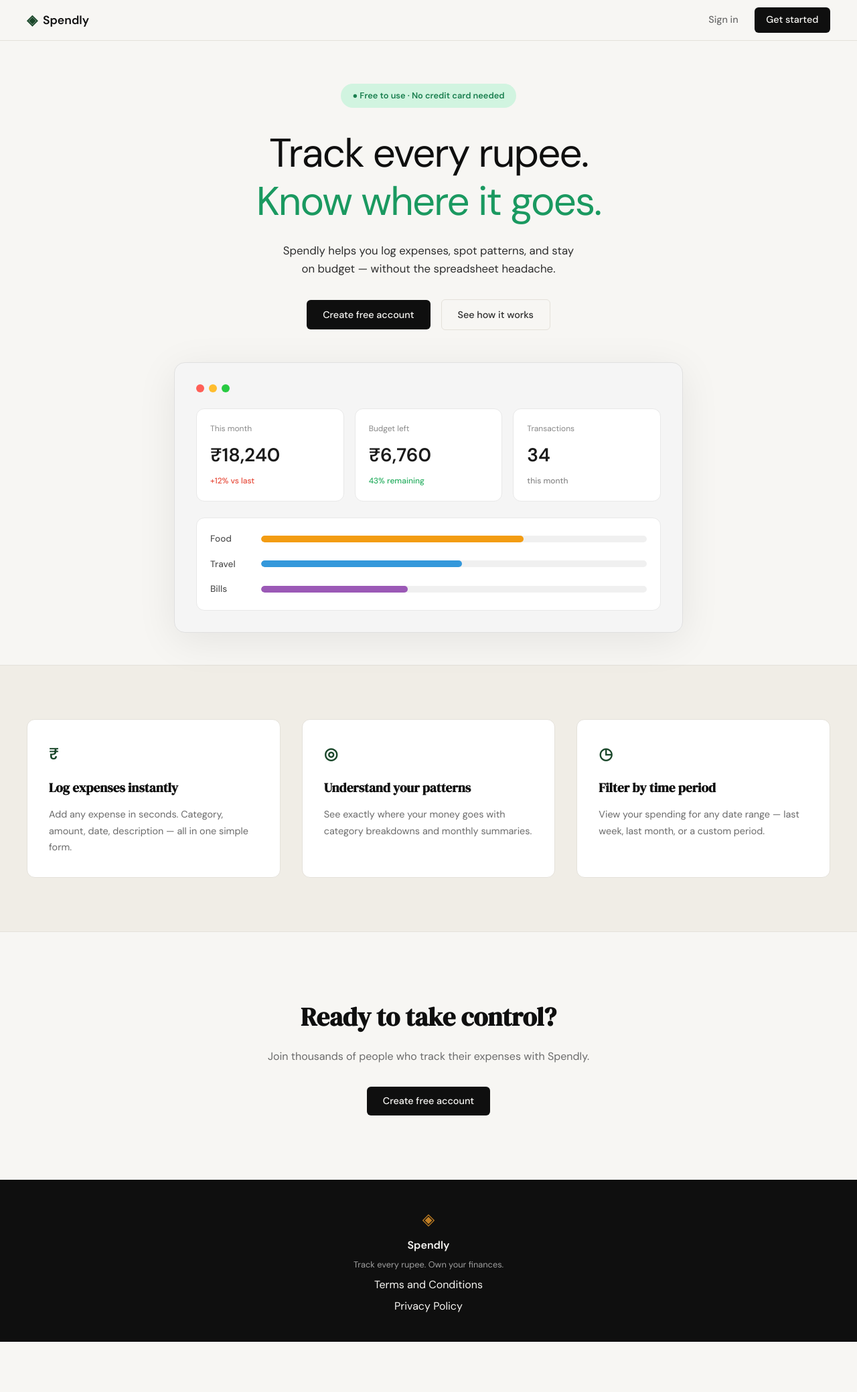
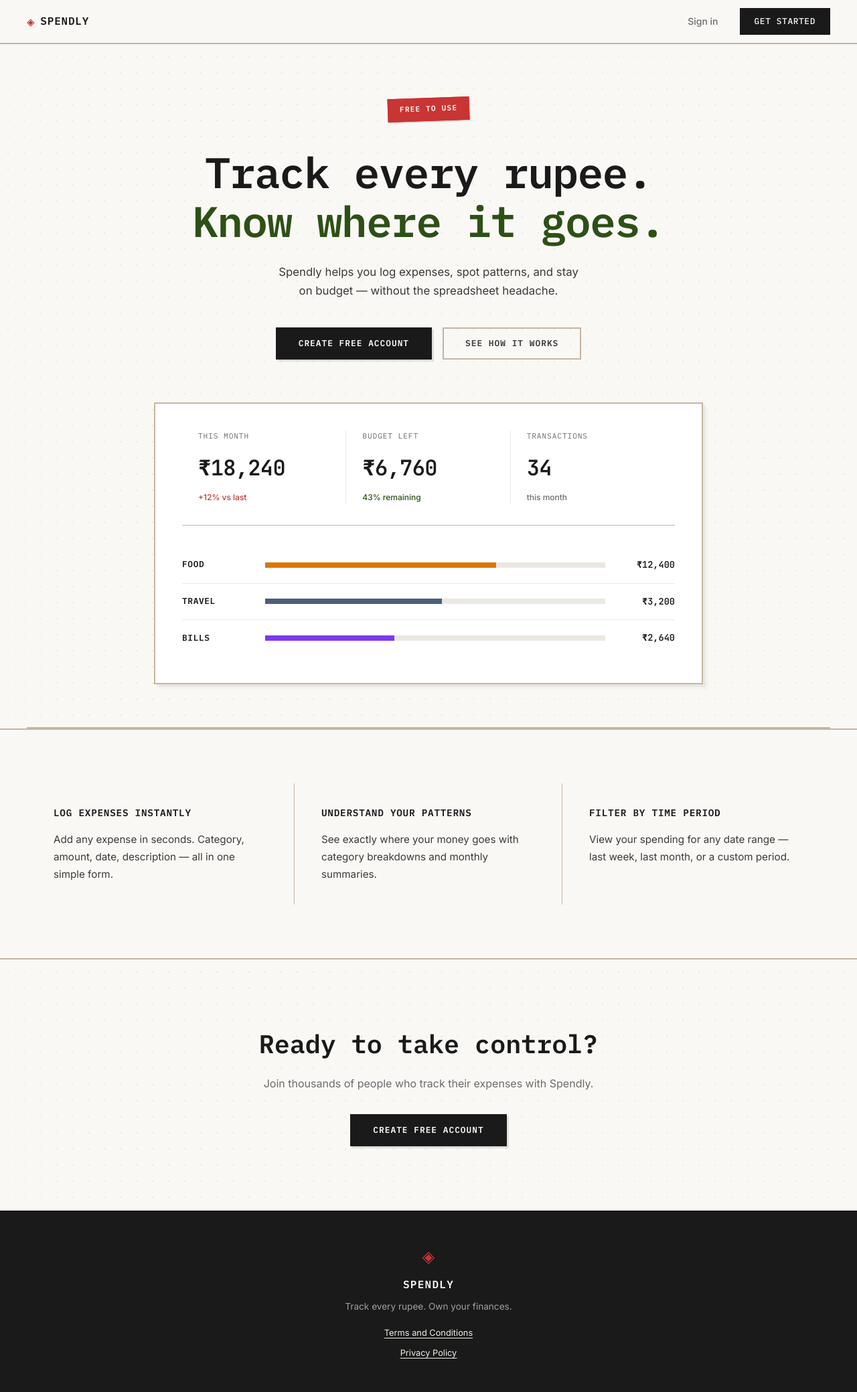
Before and after one commit to aqibmunir8/spendly, a Flask app: page / in a window 1280 px wide. Shown: the whole page at 67% size. Before the commit the page ends 2004 px from the top, so only its background shows below. Run offline with Flask 3, Linux system fonts and the light colour scheme.

Commit message:
Redesign

```diff
--- a/static/css/style.css
+++ b/static/css/style.css
@@ -3,35 +3,44 @@
 /* ------------------------------------------------------------------ */
 
 :root {
-  --ink: #0f0f0f;
-  --ink-soft: #2d2d2d;
+  --ink-black: #1a1a1a;
+  --ledger-rule: #c4b5a0;
+  --paper-cream: #faf8f5;
+  --stamp-red: #c83532;
+  --balance-green: #2d5016;
+  --margin-blue: #4a5f7a;
+  --faint-grid: #ebe8e2;
+
+  --ink: var(--ink-black);
+  --ink-soft: #3a3a3a;
   --ink-muted: #6b6b6b;
   --ink-faint: #a0a0a0;
-  --paper: #f7f6f3;
+  --paper: var(--paper-cream);
   --paper-warm: #f0ede6;
   --paper-card: #ffffff;
-  --accent: #1a472a;
-  --accent-dark: #0d2818;
+  --accent: var(--balance-green);
+  --accent-dark: #1a3310;
   --accent-light: #e8f0eb;
-  --accent-2: #c17f24;
-  --accent-2-light: #fdf3e3;
-  --danger: #c0392b;
+  --accent-2: var(--stamp-red);
+  --accent-2-light: #fdecea;
+  --danger: var(--stamp-red);
   --danger-light: #fdecea;
-  --border: #e4e1da;
-  --border-soft: #eeebe4;
+  --border: var(--ledger-rule);
+  --border-soft: var(--faint-grid);
 
-  --primary: #2563eb;
-  --secondary: #6b7280;
+  --primary: var(--balance-green);
+  --secondary: var(--margin-blue);
 
-  --font-display: "DM Serif Display", Georgia, serif;
-  --font-body: "DM Sans", system-ui, sans-serif;
+  --font-display: "IBM Plex Mono", "Courier New", monospace;
+  --font-body: "Inter", system-ui, sans-serif;
+  --font-mono: "JetBrains Mono", "Consolas", monospace;
 
   --max-width: 1200px;
   --auth-width: 440px;
 
-  --radius-sm: 6px;
-  --radius-md: 12px;
-  --radius-lg: 20px;
+  --radius-sm: 0;
+  --radius-md: 0;
+  --radius-lg: 0;
 }
 
 /* ------------------------------------------------------------------ */
@@ -53,6 +62,9 @@ html {
 
 body {
   background: var(--paper);
+  background-image:
+    radial-gradient(circle, var(--faint-grid) 1px, transparent 1px);
+  background-size: 24px 24px;
   color: var(--ink);
   font-family: var(--font-body);
   font-size: 1rem;
@@ -74,14 +86,14 @@ a {
   top: 0;
   z-index: 100;
   background: var(--paper);
-  border-bottom: 1px solid var(--border);
+  border-bottom: 2px solid var(--ledger-rule);
   padding: 0 2rem;
 }
 
 .nav-inner {
   max-width: var(--max-width);
   margin: 0 auto;
-  height: 60px;
+  height: 64px;
   display: flex;
   align-items: center;
   justify-content: space-between;
@@ -91,15 +103,17 @@ a {
   display: flex;
   align-items: center;
   gap: 0.5rem;
-  font-family: var(--font-body);
+  font-family: var(--font-display);
   font-weight: 600;
-  font-size: 1.1rem;
+  font-size: 1rem;
   color: var(--ink);
+  text-transform: uppercase;
+  letter-spacing: 0.05em;
 }
 
 .brand-icon {
-  color: var(--accent);
-  font-size: 1.3rem;
+  color: var(--stamp-red);
+  font-size: 1.2rem;
 }
 
 .brand-name {
@@ -109,15 +123,17 @@ a {
 .nav-links {
   display: flex;
   align-items: center;
-  gap: 1.5rem;
-  font-size: 0.9rem;
+  gap: 2rem;
+  font-size: 0.875rem;
   font-weight: 500;
 }
 
 .nav-links a {
   color: var(--ink-muted);
-  transition: color 0.2s;
+  transition: color 0.15s;
+  position: relative;
 }
+
 .nav-links a:hover {
   color: var(--ink);
 }
@@ -127,16 +143,31 @@ a {
   font-weight: 600;
 }
 
+.nav-links a.active::after {
+  content: '';
+  position: absolute;
+  bottom: -1.5rem;
+  left: 0;
+  right: 0;
+  height: 2px;
+  background: var(--accent);
+}
+
 .nav-cta {
   background: var(--ink) !important;
   color: var(--paper) !important;
-  padding: 0.45rem 1.1rem;
-  border-radius: var(--radius-sm);
-  transition: background 0.2s !important;
+  padding: 0.5rem 1.25rem;
+  border: 2px solid var(--ink);
+  transition: all 0.2s !important;
+  font-family: var(--font-display);
+  font-size: 0.8rem;
+  text-transform: uppercase;
+  letter-spacing: 0.05em;
 }
 
 .nav-cta:hover {
-  background: var(--accent) !important;
+  background: var(--paper) !important;
+  color: var(--ink) !important;
 }
 
 /* ------------------------------------------------------------------ */
@@ -152,47 +183,56 @@ a {
 /* ------------------------------------------------------------------ */
 
 .hero {
-  padding: 4rem 2rem 3rem;
+  padding: 5rem 2rem 4rem;
   max-width: 1200px;
   margin: 0 auto;
+  border-bottom: 2px solid var(--ledger-rule);
 }
 
 .hero-inner {
   text-align: center;
-  margin-bottom: 3rem;
+  margin-bottom: 4rem;
 }
 
 .hero-badge {
   display: inline-block;
-  background: #d1f4e0;
-  color: #1a7f4f;
-  font-size: 0.8rem;
+  background: var(--stamp-red);
+  color: var(--paper);
+  font-family: var(--font-display);
+  font-size: 0.7rem;
   font-weight: 600;
-  padding: 0.5rem 1.1rem;
-  border-radius: 999px;
-  margin-bottom: 2rem;
+  padding: 0.4rem 1rem;
+  border: 2px solid var(--stamp-red);
+  text-transform: uppercase;
+  letter-spacing: 0.1em;
+  margin-bottom: 2.5rem;
+  transform: rotate(-2deg);
+  box-shadow: 2px 2px 0 rgba(0, 0, 0, 0.1);
 }
 
 .hero-title {
-  font-family: var(--font-body);
-  font-size: clamp(2.5rem, 5vw, 3.75rem);
-  line-height: 1.2;
-  letter-spacing: -0.03em;
+  font-family: var(--font-display);
+  font-size: clamp(2.5rem, 5vw, 4rem);
+  line-height: 1.15;
+  letter-spacing: -0.02em;
   color: var(--ink);
   margin-bottom: 1.5rem;
-  font-weight: 400;
+  font-weight: 600;
 }
 
 .hero-title-green {
-  color: #1a9960;
-  font-weight: 400;
+  color: var(--balance-green);
+  font-weight: 600;
 }
 
 .hero-subtitle {
   font-size: 1.05rem;
   color: var(--ink-soft);
-  line-height: 1.6;
-  margin-bottom: 2rem;
+  line-height: 1.7;
+  margin-bottom: 2.5rem;
+  max-width: 600px;
+  margin-left: auto;
+  margin-right: auto;
 }
 
 .hero-actions {
@@ -212,62 +252,60 @@ a {
 }
 
 .mock-dashboard {
-  background: #f5f5f5;
-  border: 1px solid #e0e0e0;
-  border-radius: 16px;
-  padding: 2rem;
+  background: var(--paper-card);
+  border: 2px solid var(--ledger-rule);
+  padding: 2.5rem;
   width: 100%;
-  max-width: 760px;
-  box-shadow: 0 12px 60px rgba(0, 0, 0, 0.08);
+  max-width: 820px;
+  box-shadow:
+    4px 4px 0 rgba(0, 0, 0, 0.05),
+    8px 8px 0 rgba(0, 0, 0, 0.02);
 }
 
 .mock-window-dots {
-  display: flex;
-  gap: 0.45rem;
-  margin-bottom: 1.5rem;
+  display: none;
 }
 
 .dot {
-  width: 12px;
-  height: 12px;
-  border-radius: 50%;
-}
-
-.dot-red {
-  background: #ff5f57;
-}
-.dot-yellow {
-  background: #ffbd2e;
-}
-.dot-green {
-  background: #28ca42;
+  display: none;
 }
 
 .mock-stats {
   display: grid;
   grid-template-columns: repeat(3, 1fr);
-  gap: 1rem;
-  margin-bottom: 1.5rem;
+  gap: 0;
+  margin-bottom: 2rem;
+  border-bottom: 1px solid var(--ledger-rule);
+  padding-bottom: 2rem;
 }
 
 .mock-stat-card {
-  background: white;
-  border: 1px solid #e8e8e8;
-  border-radius: 12px;
-  padding: 1.25rem;
+  background: transparent;
+  border: none;
+  border-right: 1px solid var(--faint-grid);
+  padding: 0 1.5rem;
+}
+
+.mock-stat-card:last-child {
+  border-right: none;
 }
 
 .mock-stat-label {
-  font-size: 0.75rem;
-  color: #888;
-  margin-bottom: 0.5rem;
+  font-family: var(--font-display);
+  font-size: 0.7rem;
+  color: var(--ink-muted);
+  margin-bottom: 0.75rem;
+  text-transform: uppercase;
+  letter-spacing: 0.08em;
 }
 
 .mock-stat-value {
-  font-size: 1.75rem;
+  font-family: var(--font-mono);
+  font-size: 2rem;
   font-weight: 600;
-  color: #1a1a1a;
-  margin-bottom: 0.35rem;
+  color: var(--ink);
+  margin-bottom: 0.5rem;
+  letter-spacing: -0.02em;
 }
 
 .mock-stat-change {
@@ -276,59 +314,74 @@ a {
 }
 
 .mock-stat-change.positive {
-  color: #e74c3c;
+  color: var(--stamp-red);
 }
 .mock-stat-change.success {
-  color: #27ae60;
+  color: var(--balance-green);
 }
 .mock-stat-change.neutral {
-  color: #888;
+  color: var(--ink-muted);
 }
 
 .mock-bars {
   display: flex;
   flex-direction: column;
-  gap: 1rem;
-  background: white;
-  border: 1px solid #e8e8e8;
-  border-radius: 12px;
-  padding: 1.25rem;
+  gap: 0;
+  background: transparent;
+  border: none;
+  padding: 0;
 }
 
 .mock-bar-row {
   display: grid;
-  grid-template-columns: 60px 1fr;
+  grid-template-columns: 100px 1fr 80px;
   align-items: center;
-  gap: 1rem;
+  gap: 1.5rem;
+  padding: 1rem 0;
+  border-bottom: 1px solid var(--faint-grid);
+}
+
+.mock-bar-row:last-child {
+  border-bottom: none;
 }
 
 .mock-cat {
-  font-size: 0.85rem;
-  font-weight: 500;
-  color: #555;
+  font-family: var(--font-display);
+  font-size: 0.8rem;
+  font-weight: 600;
+  color: var(--ink);
+  text-transform: uppercase;
+  letter-spacing: 0.05em;
 }
 
 .mock-bar-track {
-  height: 10px;
-  background: #f0f0f0;
-  border-radius: 999px;
+  height: 8px;
+  background: var(--faint-grid);
   overflow: hidden;
+  position: relative;
 }
 
 .mock-bar {
   height: 100%;
-  border-radius: 999px;
-  transition: width 0.6s ease;
+  transition: width 0.8s cubic-bezier(0.4, 0, 0.2, 1);
 }
 
 .mock-bar-orange {
-  background: #f39c12;
+  background: #d97706;
 }
 .mock-bar-blue {
-  background: #3498db;
+  background: var(--margin-blue);
 }
 .mock-bar-purple {
-  background: #9b59b6;
+  background: #7c3aed;
+}
+
+.mock-bar-amount {
+  font-family: var(--font-mono);
+  font-size: 0.85rem;
+  font-weight: 600;
+  color: var(--ink);
+  text-align: right;
 }
 
 /* ------------------------------------------------------------------ */
@@ -339,37 +392,46 @@ a {
   display: inline-block;
   background: var(--ink);
   color: var(--paper);
-  padding: 0.65rem 1.5rem;
-  border-radius: var(--radius-sm);
-  font-family: var(--font-body);
-  font-size: 0.9rem;
-  font-weight: 500;
+  padding: 0.75rem 2rem;
+  border: 2px solid var(--ink);
+  font-family: var(--font-display);
+  font-size: 0.8rem;
+  font-weight: 600;
   cursor: pointer;
-  border: none;
-  transition: background 0.2s;
+  transition: all 0.2s;
   text-decoration: none;
+  text-transform: uppercase;
+  letter-spacing: 0.08em;
+  box-shadow: 3px 3px 0 rgba(0, 0, 0, 0.1);
 }
 
 .btn-primary:hover {
-  background: var(--accent);
+  background: var(--paper);
+  color: var(--ink);
+  transform: translate(-2px, -2px);
+  box-shadow: 5px 5px 0 rgba(0, 0, 0, 0.1);
 }
 
 .btn-ghost {
   display: inline-block;
   background: transparent;
   color: var(--ink-soft);
-  padding: 0.65rem 1.5rem;
-  border-radius: var(--radius-sm);
-  font-size: 0.9rem;
-  font-weight: 500;
-  border: 1px solid var(--border);
+  padding: 0.75rem 2rem;
+  border: 2px solid var(--ledger-rule);
+  font-family: var(--font-display);
+  font-size: 0.8rem;
+  font-weight: 600;
+  text-transform: uppercase;
+  letter-spacing: 0.08em;
   transition: all 0.2s;
   text-decoration: none;
+  cursor: pointer;
 }
 
 .btn-ghost:hover {
   border-color: var(--ink);
   color: var(--ink);
+  background: var(--paper);
 }
 
 /* ------------------------------------------------------------------ */
@@ -377,9 +439,8 @@ a {
 /* ------------------------------------------------------------------ */
 
 .features {
-  background: var(--paper-warm);
-  border-top: 1px solid var(--border);
-  border-bottom: 1px solid var(--border);
+  background: var(--paper);
+  border-top: 2px solid var(--ledger-rule);
   padding: 5rem 2rem;
 }
 
@@ -388,33 +449,37 @@ a {
   margin: 0 auto;
   display: grid;
   grid-template-columns: repeat(3, 1fr);
-  gap: 2rem;
+  gap: 0;
 }
 
 .feature-card {
-  background: var(--paper-card);
-  border: 1px solid var(--border);
-  border-radius: var(--radius-md);
-  padding: 2rem;
+  background: transparent;
+  border: none;
+  border-right: 1px solid var(--ledger-rule);
+  padding: 2rem 2.5rem;
+}
+
+.feature-card:last-child {
+  border-right: none;
 }
 
 .feature-icon {
-  font-size: 1.5rem;
-  color: var(--accent);
-  margin-bottom: 1rem;
-  font-weight: 700;
+  display: none;
 }
 
 .feature-title {
   font-family: var(--font-display);
-  font-size: 1.2rem;
+  font-size: 0.9rem;
   color: var(--ink);
-  margin-bottom: 0.75rem;
+  margin-bottom: 1rem;
+  font-weight: 600;
+  text-transform: uppercase;
+  letter-spacing: 0.05em;
 }
 
 .feature-body {
-  font-size: 0.9rem;
-  color: var(--ink-muted);
+  font-size: 0.95rem;
+  color: var(--ink-soft);
   line-height: 1.7;
 }
 
@@ -425,6 +490,7 @@ a {
 .cta-section {
   padding: 6rem 2rem;
   text-align: center;
+  border-top: 2px solid var(--ledger-rule);
 }
 
 .cta-inner {
@@ -436,6 +502,7 @@ a {
   font-family: var(--font-display);
   font-size: clamp(1.75rem, 3vw, 2.5rem);
   color: var(--ink);
+  font-weight: 600;
   margin-bottom: 1rem;
 }
 
@@ -716,30 +807,47 @@ a {
 .footer {
   background: var(--ink);
   color: var(--paper);
-  padding: 2.5rem 2rem;
+  padding: 3rem 2rem;
   text-align: center;
+  border-top: 2px solid var(--ink);
 }
 
 .footer-inner {
   display: flex;
   flex-direction: column;
   align-items: center;
-  gap: 0.4rem;
+  gap: 0.6rem;
 }
 
 .footer .brand-icon {
-  color: var(--accent-2);
+  color: var(--stamp-red);
   font-size: 1.5rem;
 }
 
 .footer-name {
+  font-family: var(--font-display);
   font-weight: 600;
   font-size: 1rem;
+  text-transform: uppercase;
+  letter-spacing: 0.08em;
 }
 
 .footer-copy {
+  font-size: 0.85rem;
+  color: var(--ink-faint);
+  margin-bottom: 0.5rem;
+}
+
+.footer-inner a {
+  color: var(--paper-warm);
   font-size: 0.8rem;
-  color: var(--ink-faint);
+  text-decoration: underline;
+  text-underline-offset: 3px;
+  transition: color 0.15s;
+}
+
+.footer-inner a:hover {
+  color: #ffffff;
 }
 
 /* ------------------------------------------------------------------ */
--- a/templates/base.html
+++ b/templates/base.html
@@ -6,7 +6,7 @@
     <title>{% block title %}Spendly{% endblock %}</title>
     <link rel="preconnect" href="https://fonts.googleapis.com">
     <link rel="preconnect" href="https://fonts.gstatic.com" crossorigin>
-    <link href="https://fonts.googleapis.com/css2?family=DM+Serif+Display:ital@0;1&family=DM+Sans:wght@300;400;500;600&display=swap" rel="stylesheet">
+    <link href="https://fonts.googleapis.com/css2?family=IBM+Plex+Mono:wght@400;500;600;700&family=Inter:wght@300;400;500;600;700&family=JetBrains+Mono:wght@400;500;600&display=swap" rel="stylesheet">
     <link rel="stylesheet" href="{{ url_for('static', filename='css/style.css') }}">
     {% block head %}{% endblock %}
 </head>
--- a/templates/landing.html
+++ b/templates/landing.html
@@ -6,7 +6,7 @@
 
 <section class="hero">
     <div class="hero-inner">
-        <div class="hero-badge">● Free to use · No credit card needed</div>
+        <div class="hero-badge">Free to use</div>
         <h1 class="hero-title">
             Track every rupee.<br>
             <span class="hero-title-green">Know where it goes.</span>
@@ -50,18 +50,21 @@
                     <div class="mock-bar-track">
                         <div class="mock-bar mock-bar-orange" style="width: 68%"></div>
                     </div>
+                    <span class="mock-bar-amount">₹12,400</span>
                 </div>
                 <div class="mock-bar-row">
                     <span class="mock-cat">Travel</span>
                     <div class="mock-bar-track">
                         <div class="mock-bar mock-bar-blue" style="width: 52%"></div>
                     </div>
+                    <span class="mock-bar-amount">₹3,200</span>
                 </div>
                 <div class="mock-bar-row">
                     <span class="mock-cat">Bills</span>
                     <div class="mock-bar-track">
                         <div class="mock-bar mock-bar-purple" style="width: 38%"></div>
                     </div>
+                    <span class="mock-bar-amount">₹2,640</span>
                 </div>
             </div>
         </div>
```
Also changed, not shown: other parts of static/css/style.css (+36 -12 lines).
